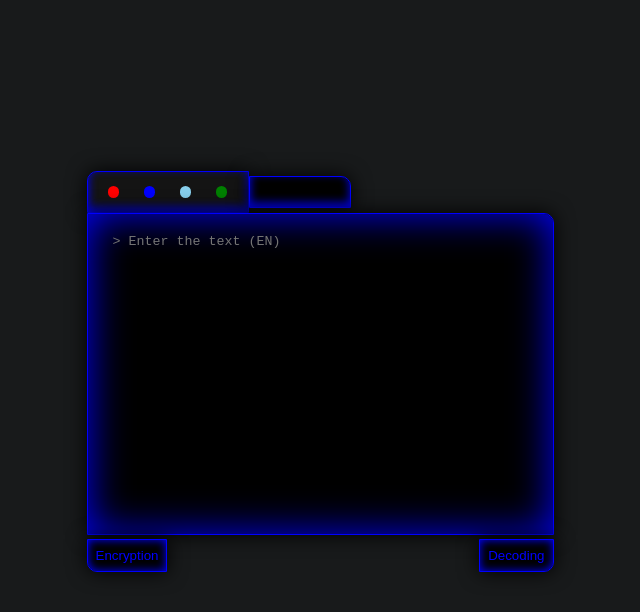
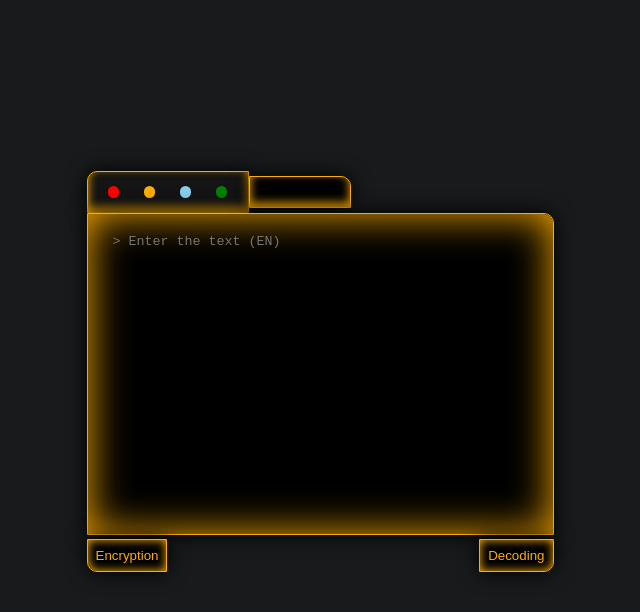
Before and after one commit to khadem-mh/textEncryption, a plain HTML site: page index.html in a window 1280 px wide. Both pictures are taken after a click on the element 477 px from the left and 192 px from the top of the page. Shown: the whole page, without its empty margins (328-968 px from the left). Drawn offline with Linux system fonts and the light colour scheme.

Commit message:
change color box to gold

```diff
--- a/app.js
+++ b/app.js
@@ -71,8 +71,8 @@ document.querySelectorAll('.btn-color-box__bx').forEach(box => {
             }
 
             case 'btn-color-box__2':
-                caseFilterColor('blue', 'blue')
-                boxColor('blue')
+                caseFilterColor('rgb(255, 174, 0)', 'rgb(255, 174, 0)')
+                boxColor('rgb(255, 174, 0)')
                 break;
 
             case 'btn-color-box__3':
--- a/style.css
+++ b/style.css
@@ -96,7 +96,7 @@ button:hover {
 }
 
 .btn-color-box__2 {
-    background-color: blue
+    background-color: rgb(255, 174, 0)
 }
 
 .btn-color-box__3 {
```
